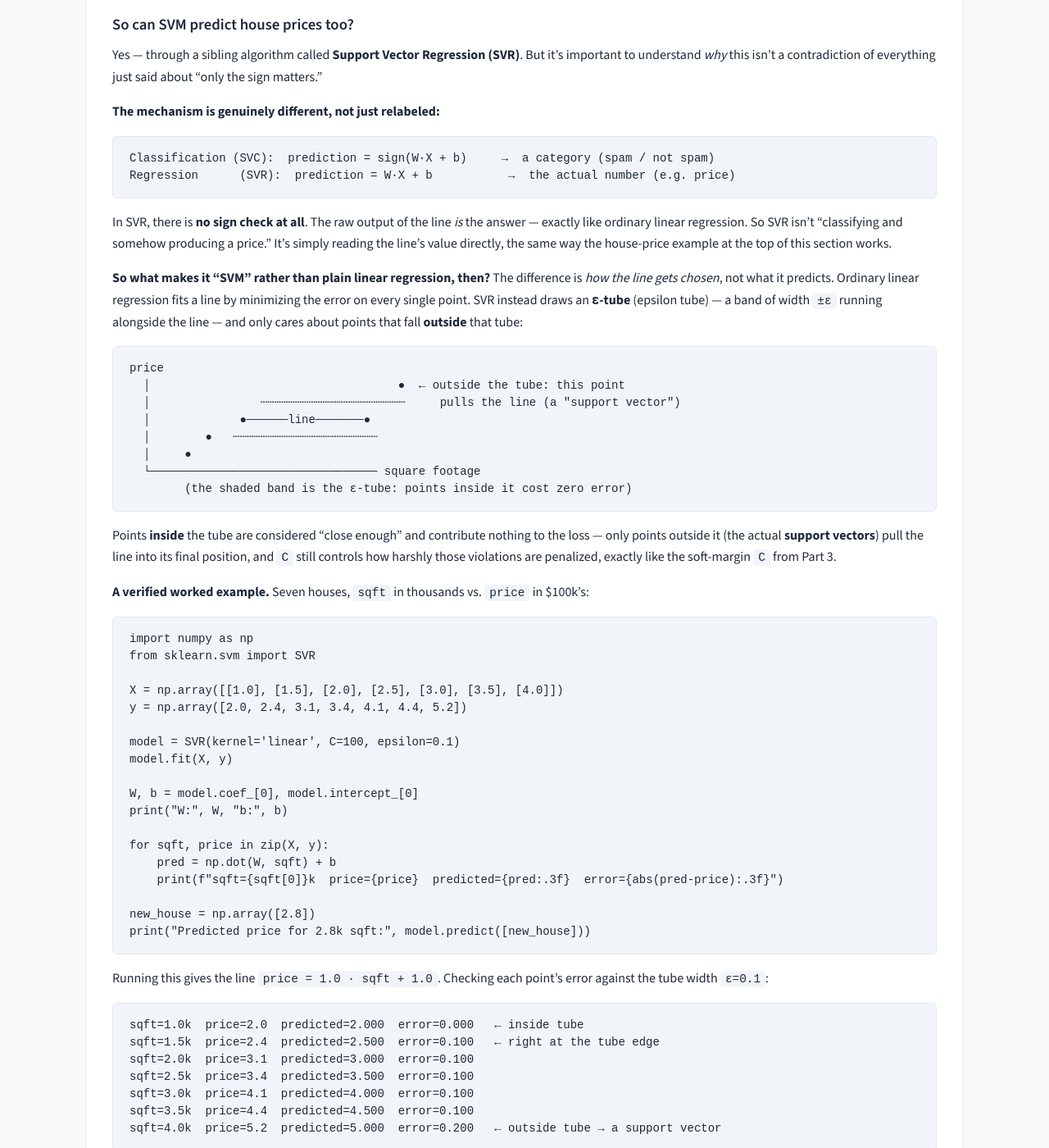
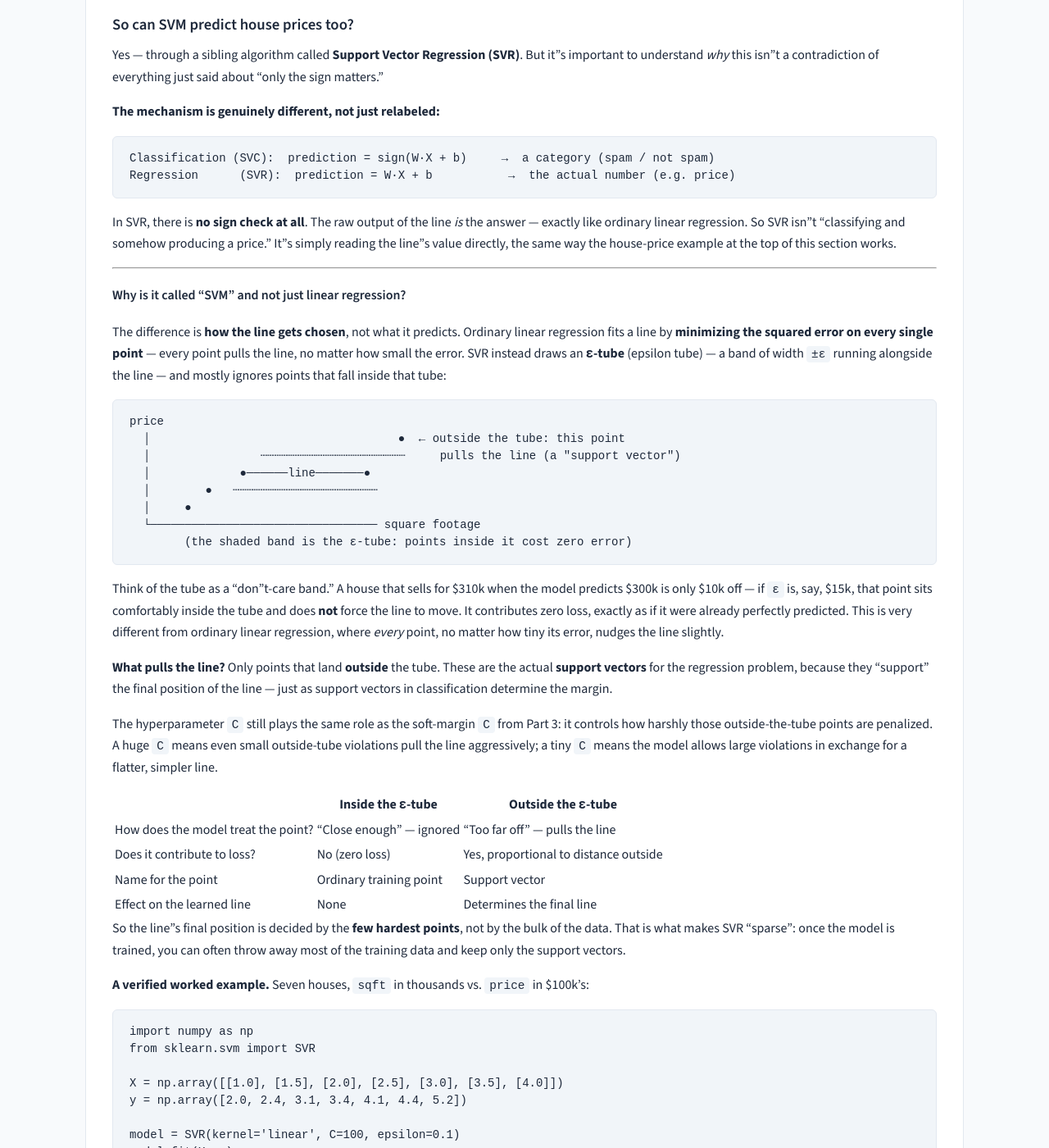
Before and after one commit to rilov/handbook, a Jekyll site: the page built from _topics/SVM Part 1 - Hyperplanes and Linear Classification.md, in a window 1280 px wide and 1400 px high, scrolled down 1635 px. Shown: the whole window at 82% size. Built offline with Jekyll 4.4.1, drawn with Linux system fonts in a browser that asks for light colours; our own code applies the rules of GitHub Pages for plain Markdown files.

Commit message:
Clarify SVR epsilon-tube explanation in SVM Part 1

````diff
--- a/_topics/SVM Part 1 - Hyperplanes and Linear Classification.md
+++ b/_topics/SVM Part 1 - Hyperplanes and Linear Classification.md
@@ -73,7 +73,7 @@ This is the key mental shift for this whole topic: **stop thinking of the hyperp
 
 ### So can SVM predict house prices too?
 
-Yes — through a sibling algorithm called **Support Vector Regression (SVR)**. But it's important to understand *why* this isn't a contradiction of everything just said about "only the sign matters."
+Yes — through a sibling algorithm called **Support Vector Regression (SVR)**. But it"s important to understand *why* this isn"t a contradiction of everything just said about "only the sign matters."
 
 **The mechanism is genuinely different, not just relabeled:**
 
@@ -82,9 +82,13 @@ Classification (SVC):  prediction = sign(W·X + b)     →  a category (spam / n
 Regression      (SVR):  prediction = W·X + b           →  the actual number (e.g. price)
 ```
 
-In SVR, there is **no sign check at all**. The raw output of the line *is* the answer — exactly like ordinary linear regression. So SVR isn't "classifying and somehow producing a price." It's simply reading the line's value directly, the same way the house-price example at the top of this section works.
+In SVR, there is **no sign check at all**. The raw output of the line *is* the answer — exactly like ordinary linear regression. So SVR isn"t "classifying and somehow producing a price." It"s simply reading the line"s value directly, the same way the house-price example at the top of this section works.
 
-**So what makes it "SVM" rather than plain linear regression, then?** The difference is *how the line gets chosen*, not what it predicts. Ordinary linear regression fits a line by minimizing the error on every single point. SVR instead draws an **ε-tube** (epsilon tube) — a band of width `±ε` running alongside the line — and only cares about points that fall **outside** that tube:
+---
+
+#### Why is it called "SVM" and not just linear regression?
+
+The difference is **how the line gets chosen**, not what it predicts. Ordinary linear regression fits a line by **minimizing the squared error on every single point** — every point pulls the line, no matter how small the error. SVR instead draws an **ε-tube** (epsilon tube) — a band of width `±ε` running alongside the line — and mostly ignores points that fall inside that tube:
 
 ```
 price
@@ -97,7 +101,20 @@ price
         (the shaded band is the ε-tube: points inside it cost zero error)
 ```
 
-Points **inside** the tube are considered "close enough" and contribute nothing to the loss — only points outside it (the actual **support vectors**) pull the line into its final position, and `C` still controls how harshly those violations are penalized, exactly like the soft-margin `C` from Part 3.
+Think of the tube as a "don"t-care band." A house that sells for $310k when the model predicts $300k is only $10k off — if `ε` is, say, $15k, that point sits comfortably inside the tube and does **not** force the line to move. It contributes zero loss, exactly as if it were already perfectly predicted. This is very different from ordinary linear regression, where *every* point, no matter how tiny its error, nudges the line slightly.
+
+**What pulls the line?** Only points that land **outside** the tube. These are the actual **support vectors** for the regression problem, because they "support" the final position of the line — just as support vectors in classification determine the margin.
+
+The hyperparameter `C` still plays the same role as the soft-margin `C` from Part 3: it controls how harshly those outside-the-tube points are penalized. A huge `C` means even small outside-tube violations pull the line aggressively; a tiny `C` means the model allows large violations in exchange for a flatter, simpler line.
+
+| | Inside the ε-tube | Outside the ε-tube |
+|---|---|---|
+| How does the model treat the point? | "Close enough" — ignored | "Too far off" — pulls the line |
+| Does it contribute to loss? | No (zero loss) | Yes, proportional to distance outside |
+| Name for the point | Ordinary training point | Support vector |
+| Effect on the learned line | None | Determines the final line |
+
+So the line"s final position is decided by the **few hardest points**, not by the bulk of the data. That is what makes SVR "sparse": once the model is trained, you can often throw away most of the training data and keep only the support vectors.
 
 **A verified worked example.** Seven houses, `sqft` in thousands vs. `price` in $100k's:
 
````
